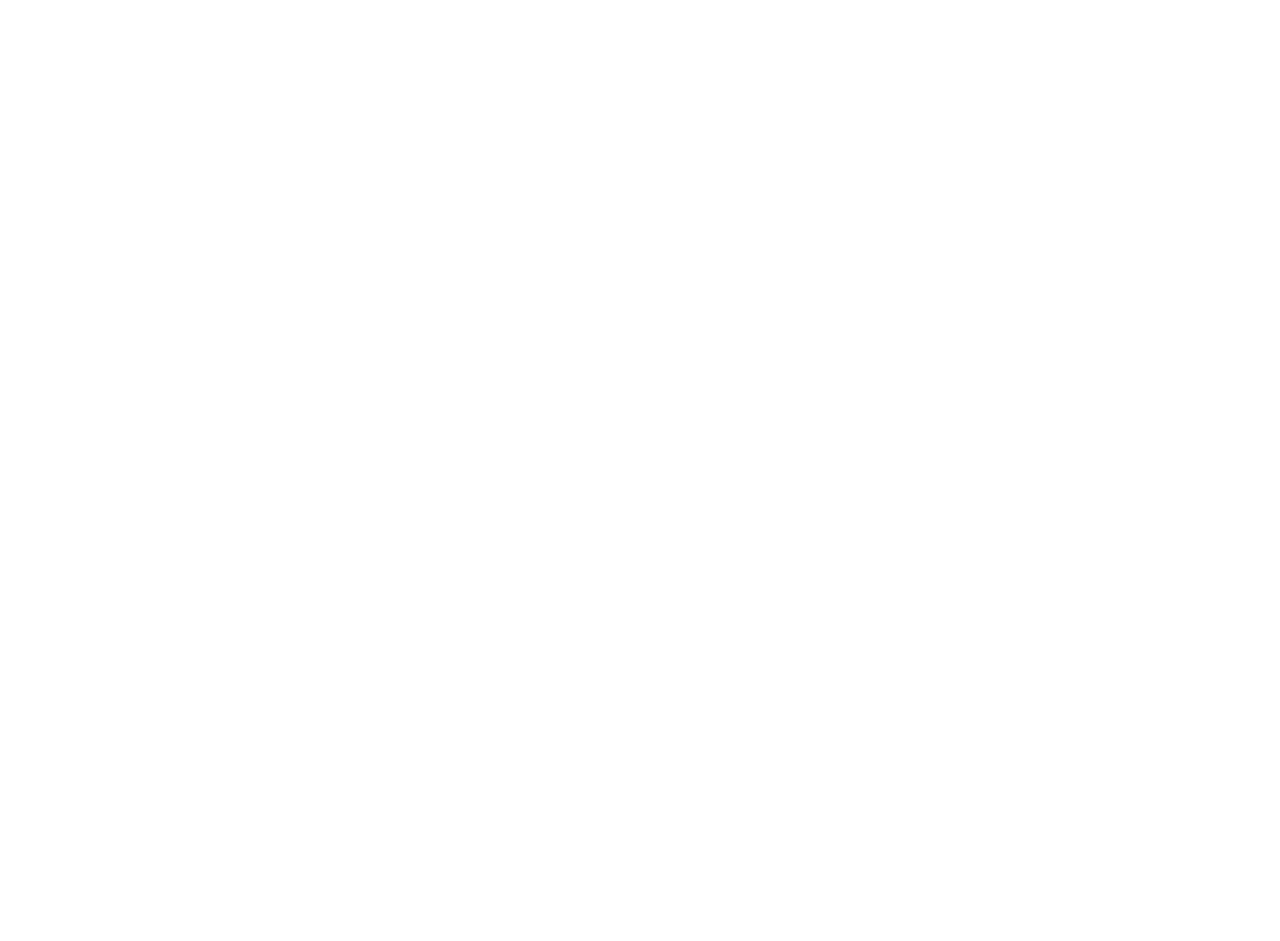
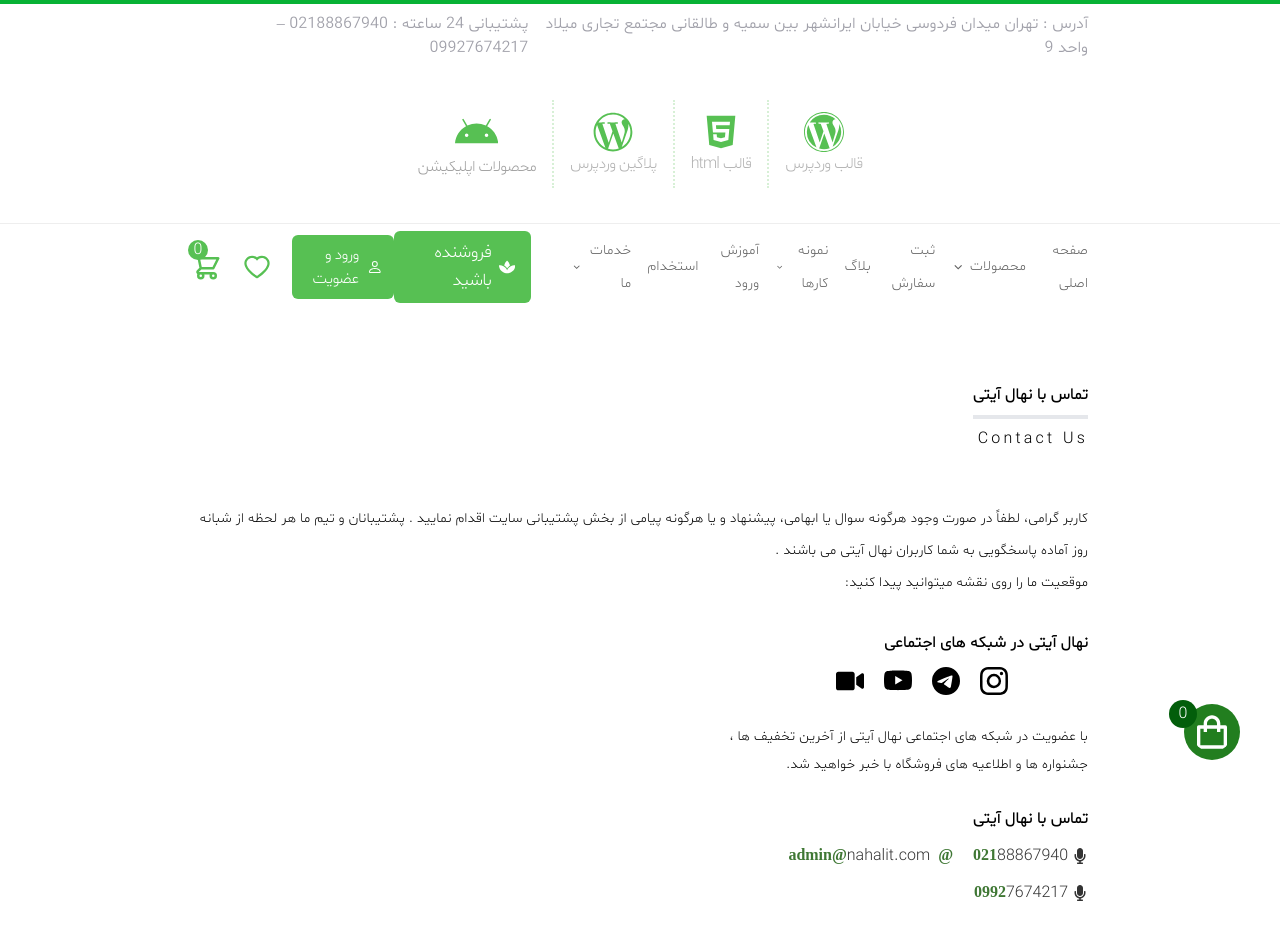
Before and after one commit to Ebadi1382/nahalIt, a React (Create React App) app: page /ContactUs in a window 1280 px wide. Before the commit this address had no page. Shown: the top 941 px of the page. Before the commit the page ends 800 px from the top, so only its background shows below. Built offline with nearby package versions, Linux system fonts and the light colour scheme.

Commit message:
complete contactUs page

```diff
--- a/src/App.js
+++ b/src/App.js
@@ -34,6 +34,7 @@ import SmotionGhraphic from "./page/SmotionGhraphic/SmotionGhraphic";
 import Sproposal from "./page/Sproposal/Sproposal";
 import Spremier from "./page/Spremier/Spremier";
 import Sgraphic from "./page/Sgraphic/Sgraphic";
+import ContactUs from "./page/ContactUs/ContactUs";
 
 const App = () => {
   return (
@@ -69,6 +70,7 @@ const App = () => {
           <Route path="/Sproposal" element={<Sproposal />} />
           <Route path="/Spremier" element={<Spremier />} />
           <Route path="/Sgraphic" element={<Sgraphic />} />
+          <Route path="/ContactUs" element={<ContactUs />} />
         </Routes>
       </div>
     </BrowserRouter>
--- a/src/Components/Footer/Footer.js
+++ b/src/Components/Footer/Footer.js
@@ -115,7 +115,9 @@ const Footer = () => {
       <div className="container px-36 mx-auto mt-10 tracking-tighter flex justify-between items-center">
         <ul className="flex items-center justify-start">
           <li>
-            <Link className="hover:bg-[#4CA449] px-3 py-2 rounded-md transition-all duration-300 text-[#c5c3c3]">درباره ما</Link>
+            <Link to="/ContactUs" className="hover:bg-[#4CA449] px-3 py-2 rounded-md transition-all duration-300 text-[#c5c3c3]">
+              درباره ما
+            </Link>
           </li>
           <li>
             <Link className="hover:bg-[#4CA449] px-3 py-2 rounded-md transition-all duration-300 text-[#c5c3c3]">تماس با ما</Link>
@@ -124,7 +126,9 @@ const Footer = () => {
             <Link className="hover:bg-[#4CA449] px-3 py-2 rounded-md transition-all duration-300 text-[#c5c3c3]">وبلاگ</Link>
           </li>
           <li>
-            <Link className="hover:bg-[#4CA449] px-3 py-2 rounded-md transition-all duration-300 text-[#c5c3c3]">حساب کاربری من</Link>
+            <Link className="hover:bg-[#4CA449] px-3 py-2 rounded-md transition-all duration-300 text-[#c5c3c3]">
+              حساب کاربری من
+            </Link>
           </li>
           <li>
             <Link className="hover:bg-[#4CA449] px-3 py-2 rounded-md transition-all duration-300 text-[#c5c3c3]">فروشگاه</Link>
@@ -150,8 +154,8 @@ const Footer = () => {
         </div>
       </div>
       <Link to="/">
-        <BiShoppingBag className="w-14 h-14 fixed bottom-10 right-10 bg-[#227e1f] hover:bg-[#2d9b29] transition-all duration-200 text-white p-2 rounded-full" />
-        <span className="w-7 h-7 bg-[#035e0b] fixed bottom-[4.5rem] right-[5.2rem] flex items-center justify-center text-white rounded-full">
+        <BiShoppingBag className="w-14 h-14 fixed z-[999] bottom-10 right-10 bg-[#227e1f] hover:bg-[#2d9b29] transition-all duration-200 text-white p-2 rounded-full" />
+        <span className="w-7 h-7 bg-[#035e0b] fixed z-[1000] bottom-[4.5rem] right-[5.2rem] flex items-center justify-center text-white rounded-full">
           0
         </span>
       </Link>
--- /dev/null
+++ b/src/page/ContactUs/ContactUs.css
@@ -0,0 +1,3 @@
+b {
+  color: #0f5502;
+}
--- /dev/null
+++ b/src/page/ContactUs/ContactUs.js
@@ -0,0 +1,91 @@
+import React from "react";
+import "./ContactUs.css";
+import { Link } from "react-router-dom";
+// import images
+import { BsInstagram } from "react-icons/bs";
+import { BsTelegram } from "react-icons/bs";
+import { BsYoutube } from "react-icons/bs";
+import { FaVideo } from "react-icons/fa";
+import { FaMicrophone } from "react-icons/fa";
+import Footer from "../../Components/Footer/Footer";
+import Header from "../../Components/Header/Header";
+
+function ContactUs() {
+  return (
+    <main>
+      <header>
+        <Header />
+      </header>
+      <div className="flex flex-col w-full container px-28 mx-auto">
+        <div className="flex flex-col gap-8 p-20 text-gray-4444 items-start ">
+          <div className="flex flex-col">
+            <span className="font-bold border-b-4 border-green-57C pb-2">تماس با نهال آیتی</span>
+            <span className="text-gray-b1b1 tracking-wide pt-2" style={{ letterSpacing: "0.2rem" }}>
+              Contact Us
+            </span>
+          </div>
+          <div className="text-sm text-gray-5E5E leading-8 mt-5">
+            <p>
+              کاربر گرامی، لطفاً در صورت وجود هرگونه سوال یا ابهامی، پیشنهاد و یا هرگونه پیامی از بخش پشتیبانی سایت اقدام نمایید .
+              پشتیبانان و تیم ما هر لحظه از شبانه روز آماده پاسخگویی به شما کاربران نهال آیتی می باشند .
+            </p>
+            <p>موقعیت ما را روی نقشه میتوانید پیدا کنید:</p>
+          </div>
+          <div className="flex flex-col gap-3">
+            <span className="font-bold">نهال آیتی در شبکه های اجتماعی</span>
+            <div className="flex flex-row gap-5 text-green-137 mr-20">
+              <Link to="https://www.instagram.com/nahal_it_official">
+                <BsInstagram className="w-7 h-7" />
+              </Link>
+              <Link to="https://telegram.me/nahal_it">
+                <BsTelegram className="w-7 h-7" />
+              </Link>
+              <Link to="https://youtube.com/nahal_it">
+                <BsYoutube className="w-7 h-7" />
+              </Link>
+              <Link to="https://aparat.com/nahal_it">
+                <FaVideo className="w-7 h-7" />
+              </Link>
+            </div>
+          </div>
+          <div className="flex flex-col text-gray-77 text-sm gap-2">
+            <span>با عضویت در شبکه های اجتماعی نهال آیتی از آخرین تخفیف ها ،</span>
+            <span>جشنواره ها و اطلاعیه های فروشگاه با خبر خواهید شد.</span>
+          </div>
+          <div className="flex flex-col gap-3">
+            <span className="font-bold text-base">تماس با نهال آیتی</span>
+            <div className="flex flex-row gap-5 opacity-80">
+              <Link to="tell://+982188867940" className="flex flex-row items-center gap-1 ">
+                <FaMicrophone className="text-green-137" />
+                <span>
+                  <b>021</b>88867940
+                </span>
+              </Link>
+              <Link to="mailto:admin@nahalit.com">
+                <b className="ml-2">@</b>
+                <span>
+                  <b>admin@</b>nahalit.com
+                </span>
+              </Link>
+            </div>
+            <Link to="tell://+989927674217" className="flex flex-row items-center gap-1 opacity-80">
+              <FaMicrophone className="text-green-137" />
+              <span>
+                <b>0992</b>7674217
+              </span>
+            </Link>
+          </div>
+          <Link className="text-sm text-gray-77 w-3/5 leading-7" to="/">
+            <b className="ml-1">دفتر مرکزی : </b>
+            تهران - میدان فردوسی - خیابان ایرانشهر - بین سمیه و طالقانی - مجتمع تجاری میلاد - طبقه ۵ - واحد ۹
+          </Link>
+        </div>
+      </div>
+      <footer>
+        <Footer />
+      </footer>
+    </main>
+  );
+}
+
+export default ContactUs;
```
